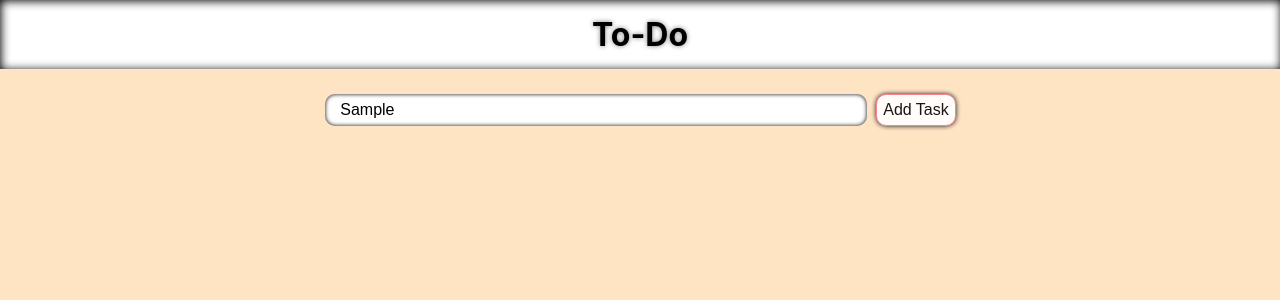
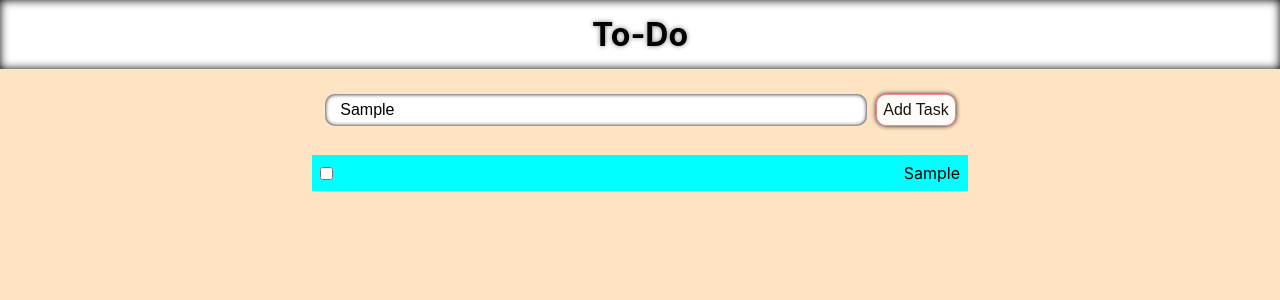
Before and after one commit to Arnavgarg68/To-do-react, a React (Create React App) app: page / in a window 1280 px wide. Both pictures are taken after typing "Sample" into the empty fields and a click on the button "Add Task". Shown: the top 300 px of the page. Built offline with nearby package versions, Linux system fonts and the light colour scheme; no server answers.

Commit message:
tasks list

```diff
--- a/src/components/heading.css
+++ b/src/components/heading.css
@@ -9,7 +9,7 @@ body{
     padding: 15px;
     background-color: white;
     text-align: center;
-    box-shadow: 1px 1px 10px black inset;
+    box-shadow: 0px 0px 10px black inset;
 }
 .container{
     text-shadow: 0px 0px 5px grey;
--- a/src/components/heading.js
+++ b/src/components/heading.js
@@ -1,40 +1,40 @@
-import React, { useEffect, useState } from 'react'
+import React  from 'react'
 import './heading.css'
 export default function Heading() {
-  const [quote, setQuote] = useState('');
-  const [mounted, setisMounted] = useState(true);
-  const quoteurl = "https://api.api-ninjas.com/v1/quotes";
-  const apikey = "sK7jt/zqnnq2hsgj+AQosQ==qUag6oj5lDLmmspe";
-  const fetchdata = async () => {
-    try {
-      const response = await fetch(quoteurl, {
-        headers: {
-          'X-Api-Key': apikey
-        },
-      });
-      if (response.ok&&mounted) {
-        const result = await response.json();
-        console.log(result);
-        setQuote(result[0])
-      }
-      else {
-        console.error('Error: ', await response.text());
-      }
-    }
-    catch (error) {
-      console.error('Error:', error);
-    }
-  };
-  useEffect(()=>{
-    fetchdata();
+  // const [quote, setQuote] = useState('');
+  // const [mounted, setisMounted] = useState(true);
+  // const quoteurl = "https://api.api-ninjas.com/v1/quotes";
+  // const apikey = "sK7jt/zqnnq2hsgj+AQosQ==qUag6oj5lDLmmspe";
+  // const fetchdata = async () => {
+  //   try {
+  //     const response = await fetch(quoteurl, {
+  //       headers: {
+  //         'X-Api-Key': apikey
+  //       },
+  //     });
+  //     if (response.ok&&mounted) {
+  //       const result = await response.json();
+  //       console.log(result);
+  //       setQuote(result[0])
+  //     }
+  //     else {
+  //       console.error('Error: ', await response.text());
+  //     }
+  //   }
+  //   catch (error) {
+  //     console.error('Error:', error);
+  //   }
+  // };
+  // useEffect(()=>{
+  //   fetchdata();
 
-    return ()=>{setisMounted(false);}
-  },[])
+  //   return ()=>{setisMounted(false);}
+  // },[])
 
   return (
     <div className="container">
       <h1>To-Do</h1>
-      <div className="quote">{quote.quote}</div>
+      {/* <div className="quote">{quote.quote}</div> */}
     </div>
   )
 }
--- a/src/components/task.css
+++ b/src/components/task.css
@@ -44,3 +44,20 @@
     background-color: whitesmoke;
     /* font-weight: bold; */
 }
+ul{
+    display: flex;
+    flex-direction: column;
+    align-content: center;
+    align-items: center;
+}
+.taskitem{
+    display: flex;
+    flex-direction: row;
+    align-items: center;
+    justify-content: space-between;
+    min-width: 50vw;
+    max-width: 70vw;
+    background-color: aqua;
+    margin: 4px;
+    padding: 8px;
+}
--- a/src/components/task.js
+++ b/src/components/task.js
@@ -1,11 +1,30 @@
 import React, { useState } from 'react'
 import './task.css'
+// import Taskitem from './taskitem';
 export default function Task(props) {
-    const [newtask,setNewTask]=useState('')
-  return (
+    const [newtask,setNewTask]=useState('');
+    const [tasks,setTasks]=useState([]);
+    const addtask=()=>{
+        if(newtask.trim!==''){
+            setTasks([...tasks,{ id: Date.now(), text: newtask, completed: false }]);
+        }
+    }
+  return (<>
     <div className="newtask">
       <input type="text" value={newtask} onChange={(e)=>setNewTask(e.target.value)} placeholder='add new task ..'/>
-      <button>Add Task</button>
+      <button onClick={addtask}>Add Task</button>
     </div>
+    <div className="taskslist">
+    <ul>
+        {tasks.map(task=>{
+            return(
+            <li key={task.id} className="taskitem">
+                <input type="checkbox" checked={task.completed} />
+                <span>{task.text}</span>
+            </li>);
+        })}
+    </ul>
+    </div>
+    </>
   )
 }
--- /dev/null
+++ b/src/components/taskitem.js
@@ -0,0 +1,10 @@
+import React from 'react'
+
+export default function Taskitem(props) {
+  return (
+    <div>
+      <input type="checkbox" checked={props.task.completed} />
+                <span>{props.task.text}</span>
+    </div>
+  )
+}
```
